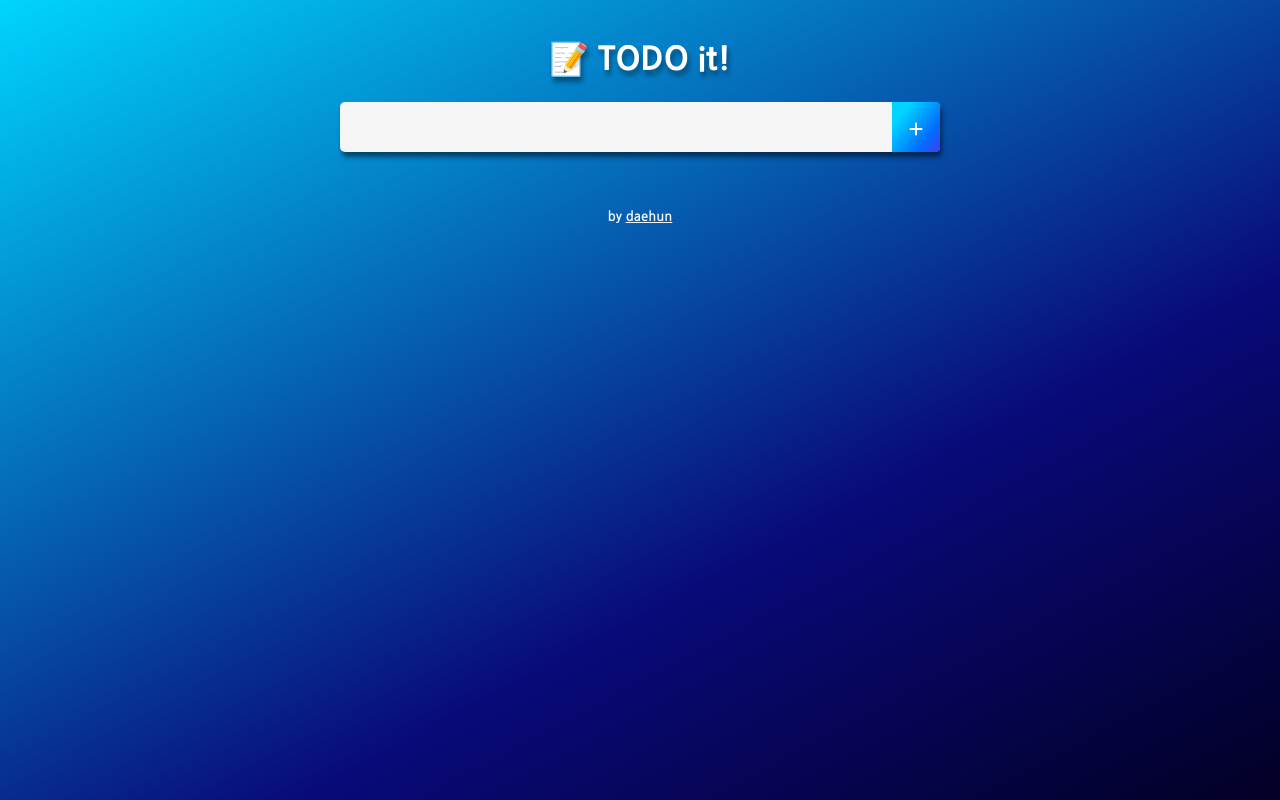
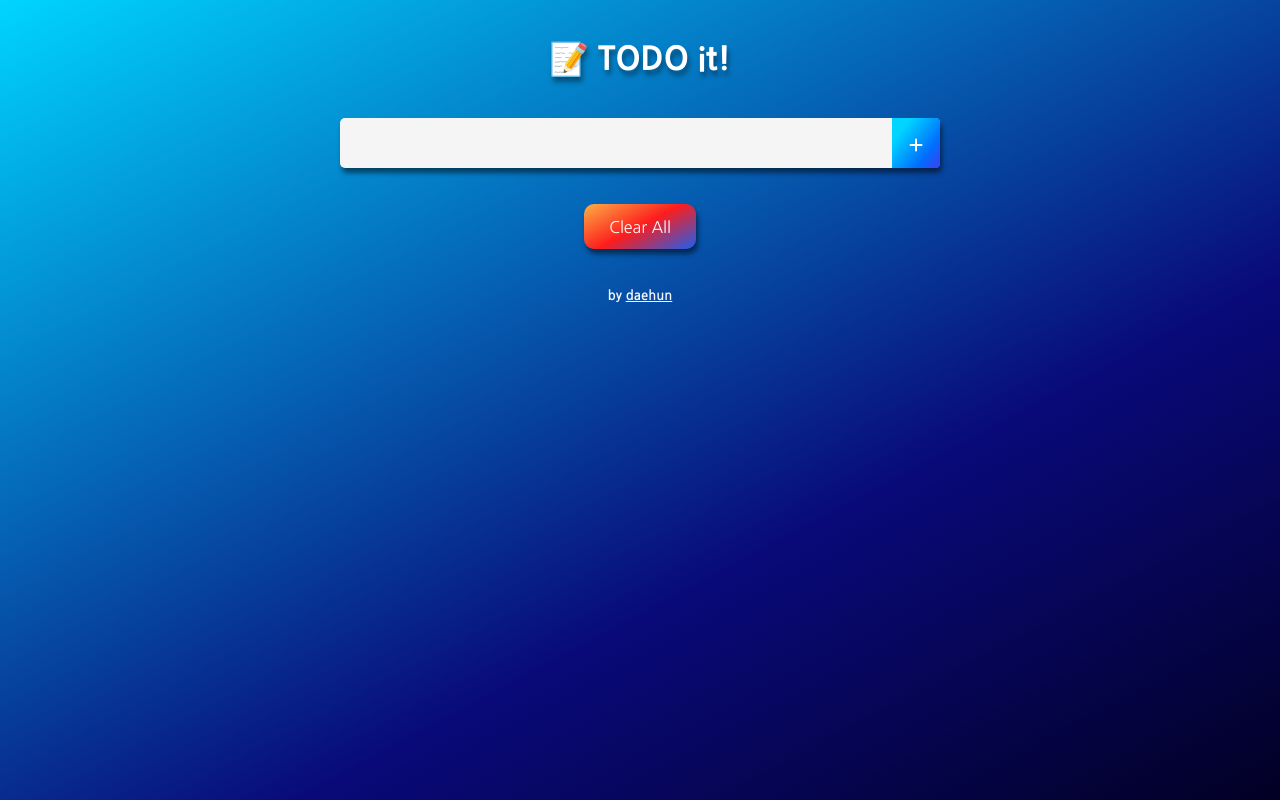
Before and after one commit to DaehunGwak/vue-todo, a Vue app: page / in a window 1280 px wide. Built offline with nearby package versions, Linux system fonts and the light colour scheme.

Commit message:
Add 'Clear All' button

```diff
--- a/src/App.vue
+++ b/src/App.vue
@@ -3,7 +3,7 @@
     <todo-header></todo-header>
     <todo-input @add="loadTodoItems"></todo-input>
     <todo-list :todoItems="todoItems"></todo-list>
-    <todo-footer></todo-footer>
+    <todo-footer @clearAll="clearItems"></todo-footer>
   </div>
 </template>
 
@@ -44,6 +44,10 @@ export default {
         }
       }
     },
+    clearItems() {
+      localStorage.clear();
+      this.todoItems = [];
+    }
   }
 }
 </script>
--- a/src/components/TodoFooter.vue
+++ b/src/components/TodoFooter.vue
@@ -1,5 +1,8 @@
 <template>
   <div>
+    <div class="clearAllContainer shadow" @click="clearAll">
+      <span class="clearAllBtn">Clear All</span>
+    </div>
     <h5>by <a href="https://github.com/daehungwak">daehun</a></h5>
   </div>
 </template>
@@ -7,11 +10,33 @@
 <script>
 export default {
   name: 'TodoFooter',
+  methods: {
+    clearAll() {
+      this.$emit('clearAll');
+    }
+  }
 }
 </script>
 
 <style scoped>
 h5, a {
+  margin-top: 40px;
   color: whitesmoke;
 }
+
+.clearAllContainer {
+  width: 7rem;
+  height: 45px;
+  line-height: 47px;
+  background: linear-gradient(332deg, rgba(49,89,218,1) 5%, rgba(253,29,29,1) 50%, rgba(252,176,69,1) 100%);
+  border-radius: 10px;
+  margin: 0 auto;
+  cursor: pointer;
+}
+
+.clearAllBtn {
+  color: white;
+  font-weight: 500;
+  display: block;
+}
 </style>
--- a/src/components/TodoHeader.vue
+++ b/src/components/TodoHeader.vue
@@ -16,7 +16,7 @@ export default {
 h1 {
   color: #ffffff;
   font-weight: 900;
-  margin: 2.5rem 0 1.5rem;
+  margin: 2.5rem 0 2.5rem;
   text-shadow: 2px 5px 5px rgba(0, 0, 0, 0.4);
 }
 </style>
```
